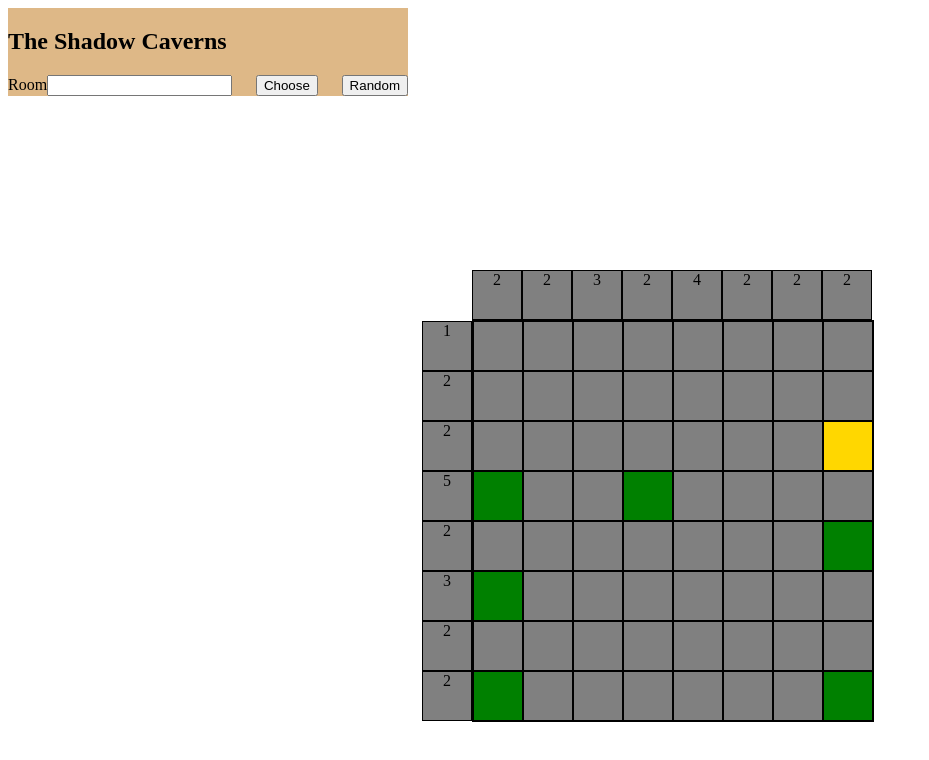
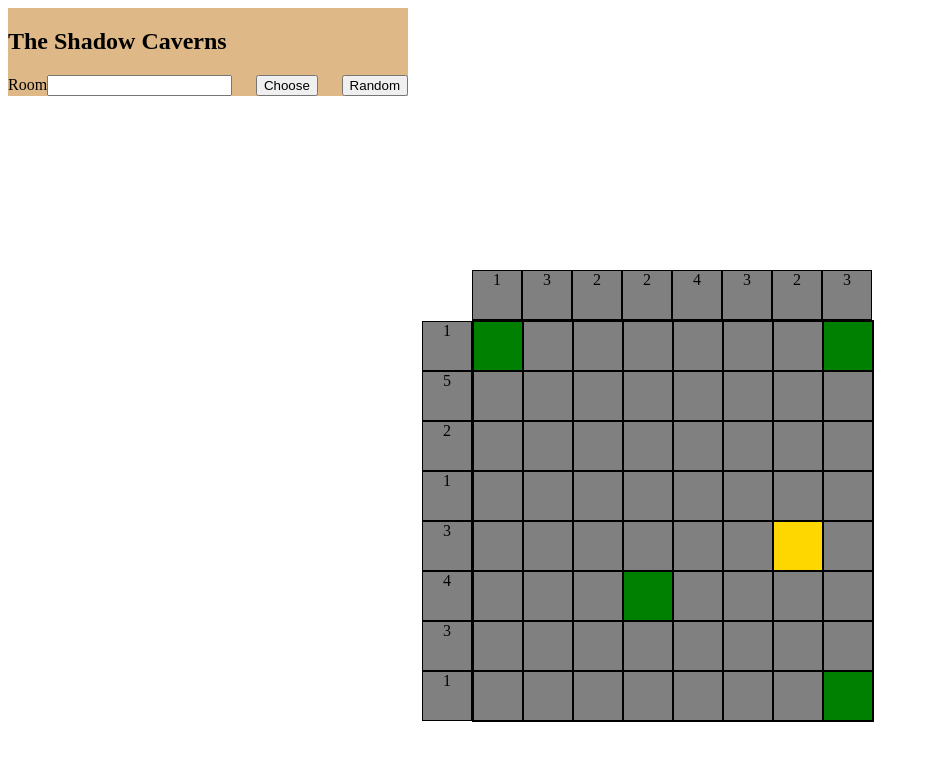
Before and after one commit to SickkMade/dungeons-and-diagrams, a React (Vite) app: page / in a window 1280 px wide. Shown: the top 760 px of the page, without its empty margins (0-929 px from the left). Built offline with nearby package versions, Linux system fonts and the light colour scheme.

Commit message:
added random seeds working with new maps'

```diff
--- a/src/App.jsx
+++ b/src/App.jsx
@@ -9,6 +9,7 @@ function App() {
   const [isDeleting, setIsDeleting] = useState(false);
   const [isMarking, setIsMarking] = useState(false);
   const [correctWalls, setCorrectWalls] = useState(128);
+  const [randomSeed, setRandomSeed] = useState(12345678)
   const appContextValue = {
     correctWalls,
     setCorrectWalls,
@@ -19,7 +20,9 @@ function App() {
     setIsMarking,
     setIsMouseDown,
     solutionBoard,
-    setSolutionBoard
+    setSolutionBoard,
+    randomSeed,
+    setRandomSeed
   }
 
   useEffect(() => {
--- a/src/components/Gameboard.jsx
+++ b/src/components/Gameboard.jsx
@@ -8,9 +8,9 @@ import seedrandom from 'seedrandom';
 
 function Gameboard() {
 
-    const {solutionBoard, setSolutionBoard, correctWalls} = useContext(AppContext);
+    const {setCorrectWalls, randomSeed, solutionBoard, setSolutionBoard, correctWalls} = useContext(AppContext);
     const correctWallsSolution = useRef(0)
-    const myrng = seedrandom(120938019);
+    const myrng = seedrandom(randomSeed);
 
     const pathDirs = [[-1,0],[1,0],[0,1],[0,-1]]
 
@@ -138,7 +138,8 @@ function Gameboard() {
 
     useEffect(()=>{
         createRandomSolutionBoard()
-    }, [])
+        setCorrectWalls(0)
+    }, [randomSeed])
 
     useEffect(()=>{
         if(correctWalls===correctWallsSolution.current){
--- a/src/components/Header.jsx
+++ b/src/components/Header.jsx
@@ -1,16 +1,23 @@
 import '../css/Header.css'
+import { useContext, useRef } from 'react'
+import { AppContext } from '../App'
 
 function Header() {
+    const {setRandomSeed} = useContext(AppContext)
+    const seedInput = useRef(null)
+
+    const inputToSeed = () => setRandomSeed(seedInput.current)
+    const setSeedToRandom = () => setRandomSeed(Math.floor(Math.random() * 100000000))
   return (
     <section className="header">
         <h1>The Shadow Caverns</h1>
         <div className="header--bottom-row">
             <div>
                 <span>Room</span>
-                <input type="numbers" />
+                <input ref={seedInput} type="numbers" />
             </div>
-            <button>Choose</button>
-            <button>Random</button>
+            <button onClick={inputToSeed}>Choose</button>
+            <button onClick={setSeedToRandom}>Random</button>
         </div>
     </section>
   )
--- a/src/components/Tile.jsx
+++ b/src/components/Tile.jsx
@@ -14,7 +14,7 @@ const tileTypes = Object.freeze({
 const Tile = React.memo(({i, j}) => {
     const [currentTileType, setCurrentTileType] = useState(tileTypes.EMPTY);
     const tileRef = useRef(null);
-    const {solutionBoard, isMouseDown, setIsDeleting, isDeleting, isMarking, setIsMarking, setIsMouseDown, setCorrectWalls} = useContext(AppContext);
+    const {randomSeed, solutionBoard, isMouseDown, setIsDeleting, isDeleting, isMarking, setIsMarking, setIsMouseDown, setCorrectWalls} = useContext(AppContext);
 
 
     useEffect(()=>{
@@ -99,6 +99,12 @@ const Tile = React.memo(({i, j}) => {
         }
     }, [currentTileType])
 
+    useEffect(()=>{
+        setCurrentTileType(tileTypes.EMPTY)
+    }, [randomSeed])
+
+
+
   return (
     <div ref={tileRef} className={`tile ${currentTileType}`}></div>
   )
```
